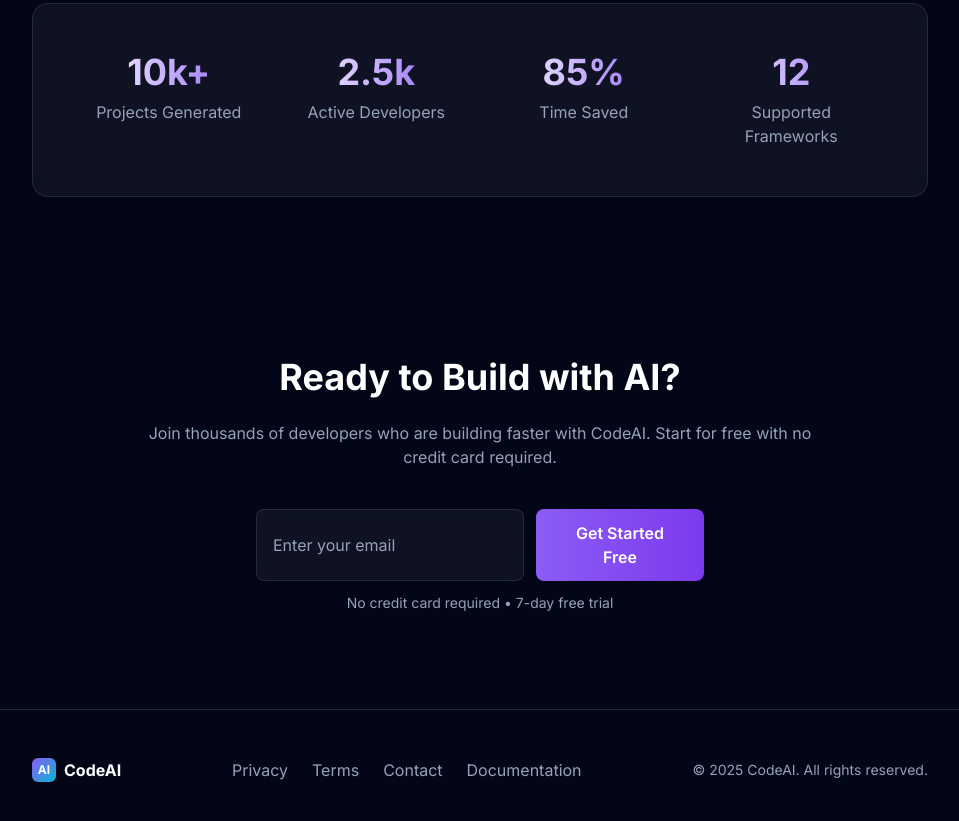
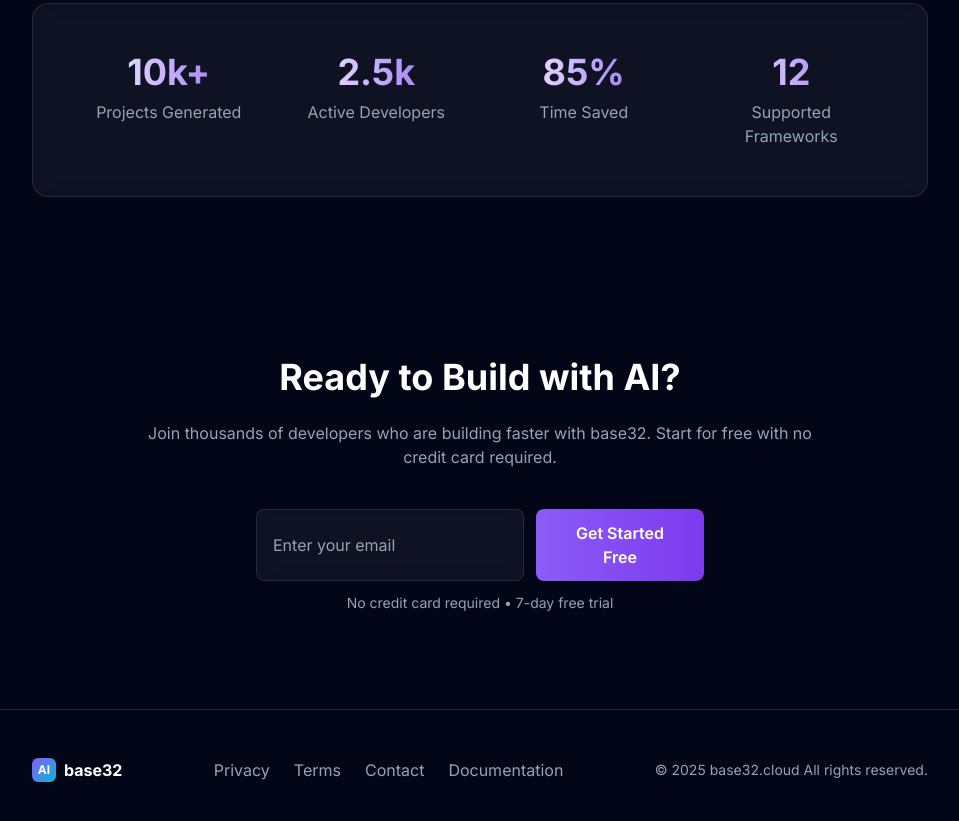
Before and after one commit to catprojects121/brainlesscat, a plain HTML site: page index.html in a window 1280 px wide. Shown: the part 2141-2962 px from the top of the page, without its empty margins (160-1119 px from the left). Drawn offline with nearby package versions, Linux system fonts and the light colour scheme.

Commit message:
Update index.html

```diff
--- a/index.html
+++ b/index.html
@@ -249,7 +249,7 @@
     <!-- Features Section -->
     <section class="container mx-auto px-4 py-16 md:py-24">
         <div class="max-w-4xl mx-auto">
-            <h2 class="text-3xl md:text-4xl font-bold text-center mb-16">Why CodeAI?</h2>
+            <h2 class="text-3xl md:text-4xl font-bold text-center mb-16">Why base32?</h2>
 
             <div class="grid grid-cols-1 md:grid-cols-3 gap-8">
                 <!-- Feature 1 -->
@@ -323,7 +323,7 @@
         <div class="max-w-3xl mx-auto text-center">
             <h2 class="text-3xl md:text-4xl font-bold mb-6">Ready to Build with AI?</h2>
             <p class="text-gray-400 mb-10 max-w-2xl mx-auto">
-                Join thousands of developers who are building faster with CodeAI. Start for free with no credit card required.
+                Join thousands of developers who are building faster with base32. Start for free with no credit card required.
             </p>
 
             <div class="max-w-md mx-auto">
@@ -353,7 +353,7 @@
                     <div class="w-6 h-6 rounded-md bg-gradient-to-br from-primary to-secondary flex items-center justify-center text-white font-bold text-xs">
                         AI
                     </div>
-                    <span class="font-bold">CodeAI</span>
+                    <span class="font-bold">base32</span>
                 </div>
 
                 <div class="flex space-x-6 mb-4 md:mb-0">
@@ -364,7 +364,7 @@
                 </div>
 
                 <div class="text-gray-400 text-sm">
-                    © 2025 CodeAI. All rights reserved.
+                    © 2025 base32.cloud All rights reserved.
                 </div>
             </div>
         </div>
```
